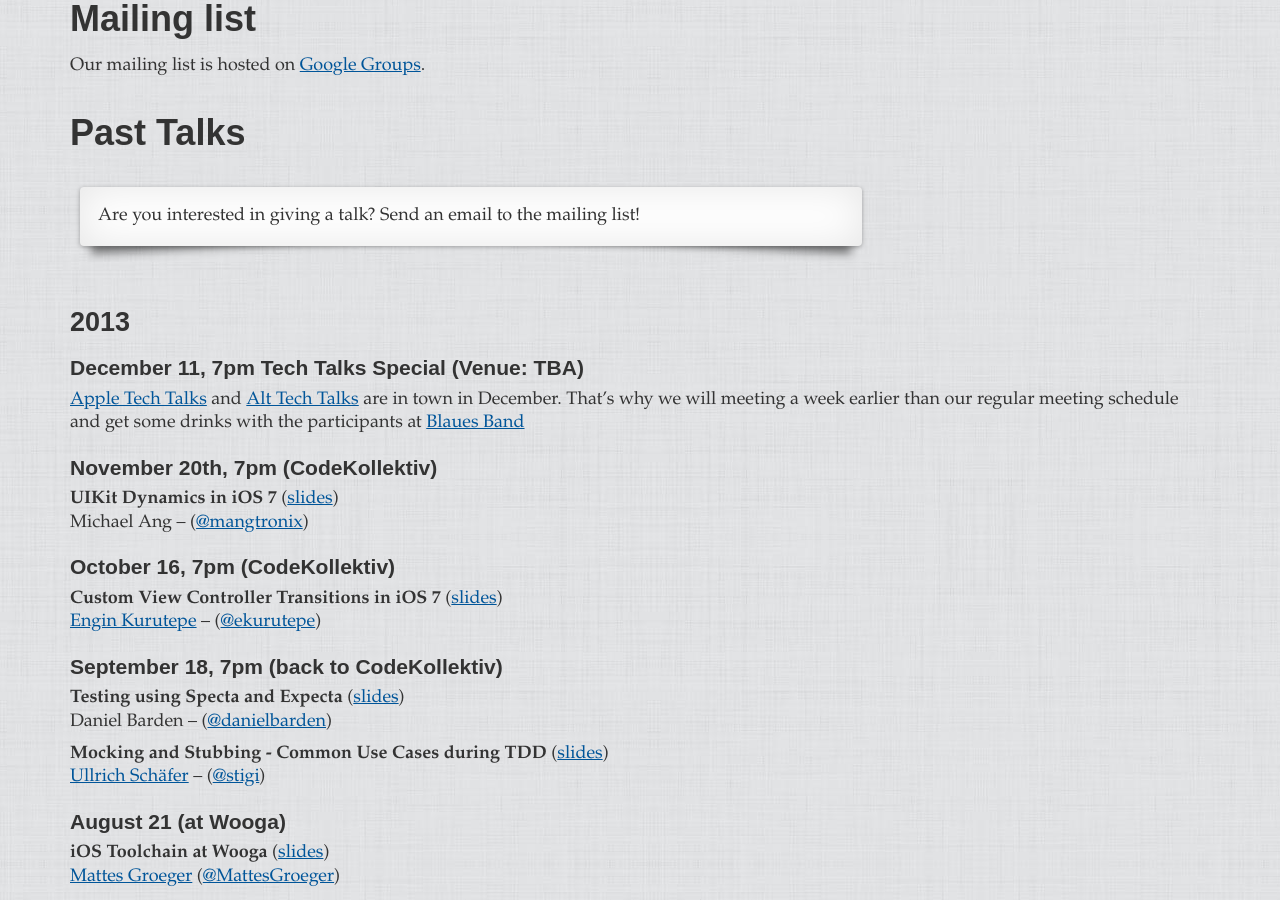
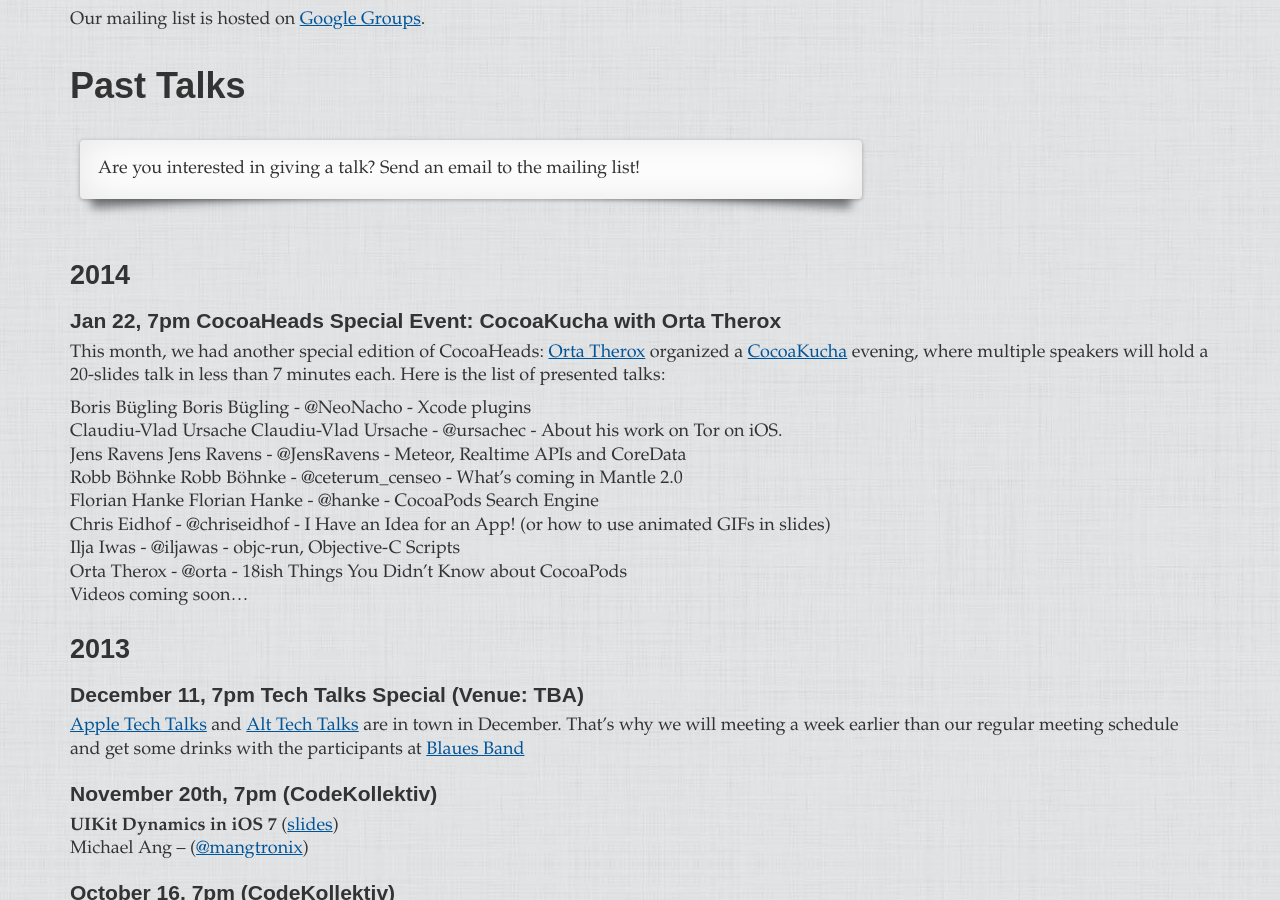
Before and after one commit to cocoaheads-berlin/cocoaheads-berlin.github.com, a Jekyll site: the page built from index.markdown, in a window 1280 px wide and 900 px high, scrolled down 1098 px. Built offline with Jekyll 4.4.1, drawn with Linux system fonts in a browser that asks for light colours; some web fonts are replaced; Markdown is read by kramdown in place of the engine named in the settings; some of the changed text lies outside the part shown.

Commit message:
added the talks on Jan 22nd

```diff
--- a/index.markdown
+++ b/index.markdown
@@ -18,10 +18,12 @@ title: Welcome!
 
 # Next meeting
 
+### Feb 19th
 
-### Jan 22, 7pm CocoaHeads Special Event: CocoaKucha with Orta Therox (CodeKollektiv)
+Talks to be announced. Please get in touch if you have a suggestion.
 
-This month, we have another special edition of CocoaHeads: [Orta Therox](https://twitter.com/orta) will be organizing a [CocoaKucha](http://blog.cocoapods.org/Cocoa-Kucha-3-Berlin/) evening, where multiple speakers will hold a 20-slides talk in less than  7 minutes each. Orta already has some speakers in mind and will be reaching out to them but if you feel like holding a short talk yourself, please sign up as a speaker by sending a [pull request](https://github.com/CocoaPods/blog.cocoapods.org/pull/8)
+
+
 
 <script type="text/javascript">
 	next_meetup();
@@ -61,6 +63,24 @@ Our mailing list is hosted on [Google Groups](http://groups.google.com/group/ber
 list!
 	</div>
 </div>
+
+## 2014
+
+### Jan 22, 7pm CocoaHeads Special Event: CocoaKucha with Orta Therox
+
+This month, we had another special edition of CocoaHeads: [Orta Therox](https://twitter.com/orta) organized a [CocoaKucha](http://blog.cocoapods.org/Cocoa-Kucha-3-Berlin/) evening, where multiple speakers will hold a 20-slides talk in less than  7 minutes each. Here is the list of presented talks:
+
+- Boris Bügling Boris Bügling - @NeoNacho - Xcode plugins
+- Claudiu-Vlad Ursache Claudiu-Vlad Ursache - @ursachec - About his work on Tor on iOS.
+- Jens Ravens Jens Ravens - @JensRavens - Meteor, Realtime APIs and CoreData
+- Robb Böhnke Robb Böhnke - @ceterum_censeo - What's coming in Mantle 2.0
+- Florian Hanke Florian Hanke - @hanke - CocoaPods Search Engine
+- Chris Eidhof - @chriseidhof - I Have an Idea for an App! (or how to use animated GIFs in slides)
+- Ilja Iwas - @iljawas - objc-run, Objective-C Scripts
+- Orta Therox - @orta - 18ish Things You Didn't Know about CocoaPods
+
+Videos coming soon…
+
 
 ## 2013
 
```
